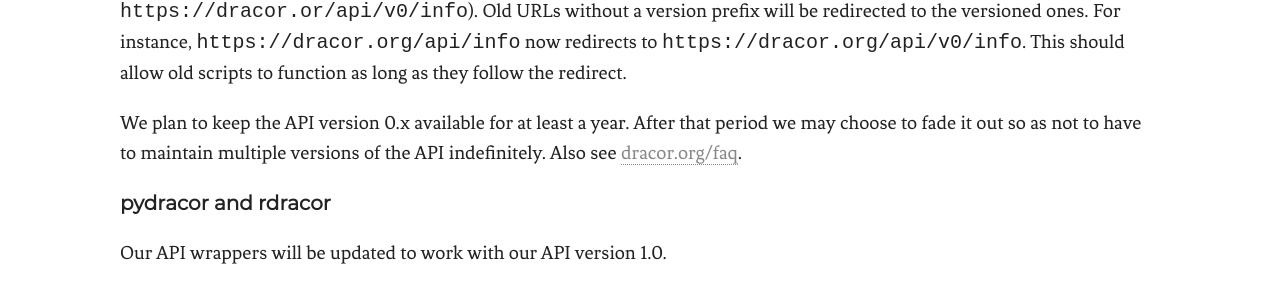
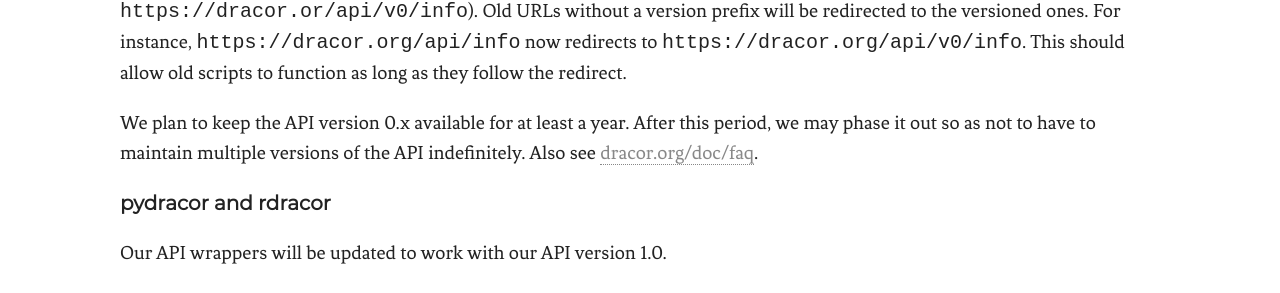
Before and after one commit to weltliteratur/blog, a Jekyll site: the page built from _posts/2023-12-01-streamlining-the-dracor-api.markdown, in a window 1280 px wide. Shown: the part 1943-2236 px from the top of the page. Built offline with Jekyll 4.4.1, drawn with Linux system fonts in a browser that asks for light colours.

Commit message:
correct link

```diff
--- a/_posts/2023-12-01-streamlining-the-dracor-api.markdown
+++ b/_posts/2023-12-01-streamlining-the-dracor-api.markdown
@@ -37,7 +37,7 @@
 
 However, the last pre-release version of the API will remain to be available under URLs featuring a `/v0` prefix (e.g., `https://dracor.or/api/v0/info`). Old URLs without a version prefix will be redirected to the versioned ones. For instance, `https://dracor.org/api/info` now redirects to `https://dracor.org/api/v0/info`. This should allow old scripts to function as long as they follow the redirect.
 
-We plan to keep the API version 0.x available for at least a year. After that period we may choose to fade it out so as not to have to maintain multiple versions of the API indefinitely. Also see [dracor.org/faq](https://dracor.org/faq).
+We plan to keep the API version 0.x available for at least a year. After this period, we may phase it out so as not to have to maintain multiple versions of the API indefinitely. Also see [dracor.org/doc/faq](https://dracor.org/doc/faq).
 
 ## pydracor and rdracor
 
```
